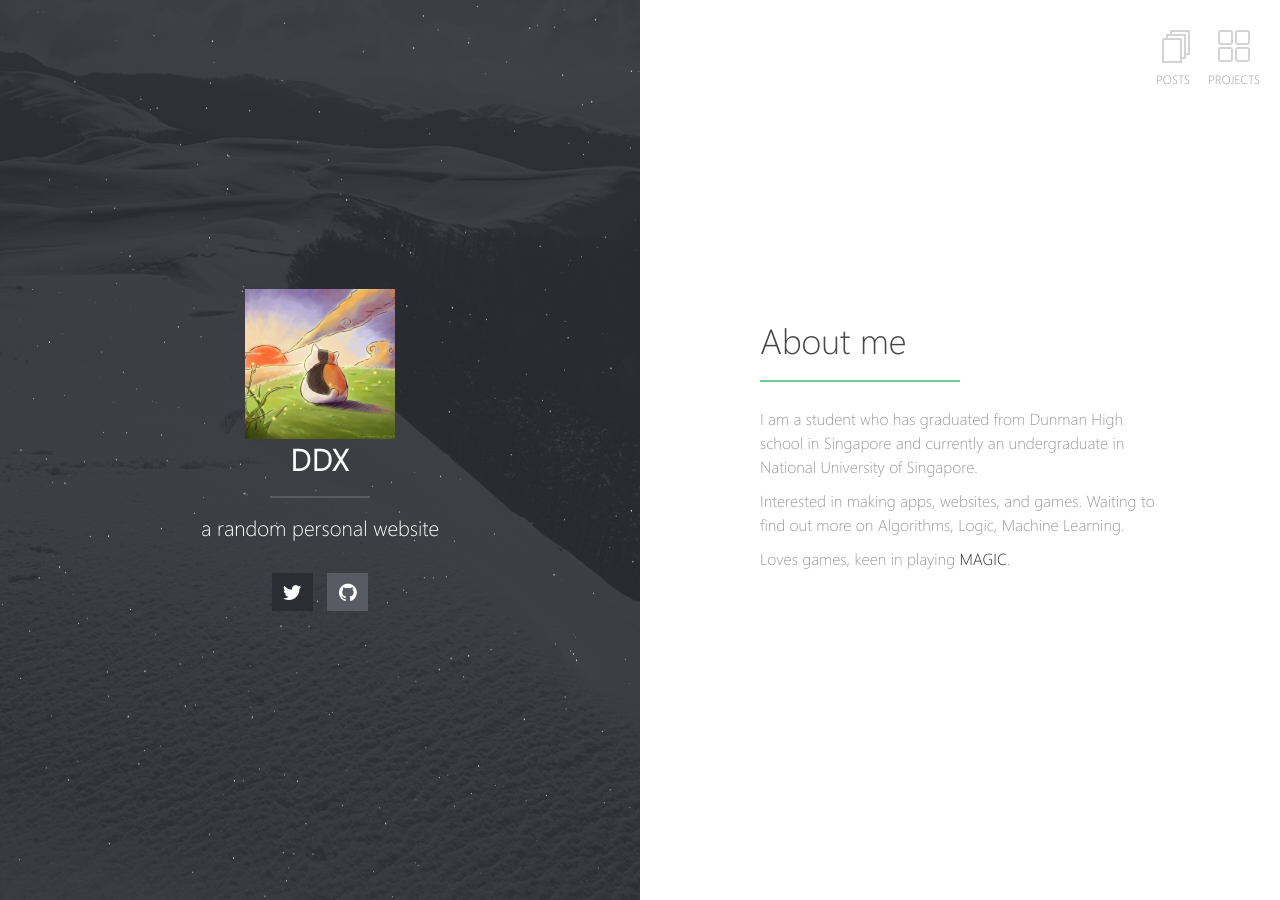
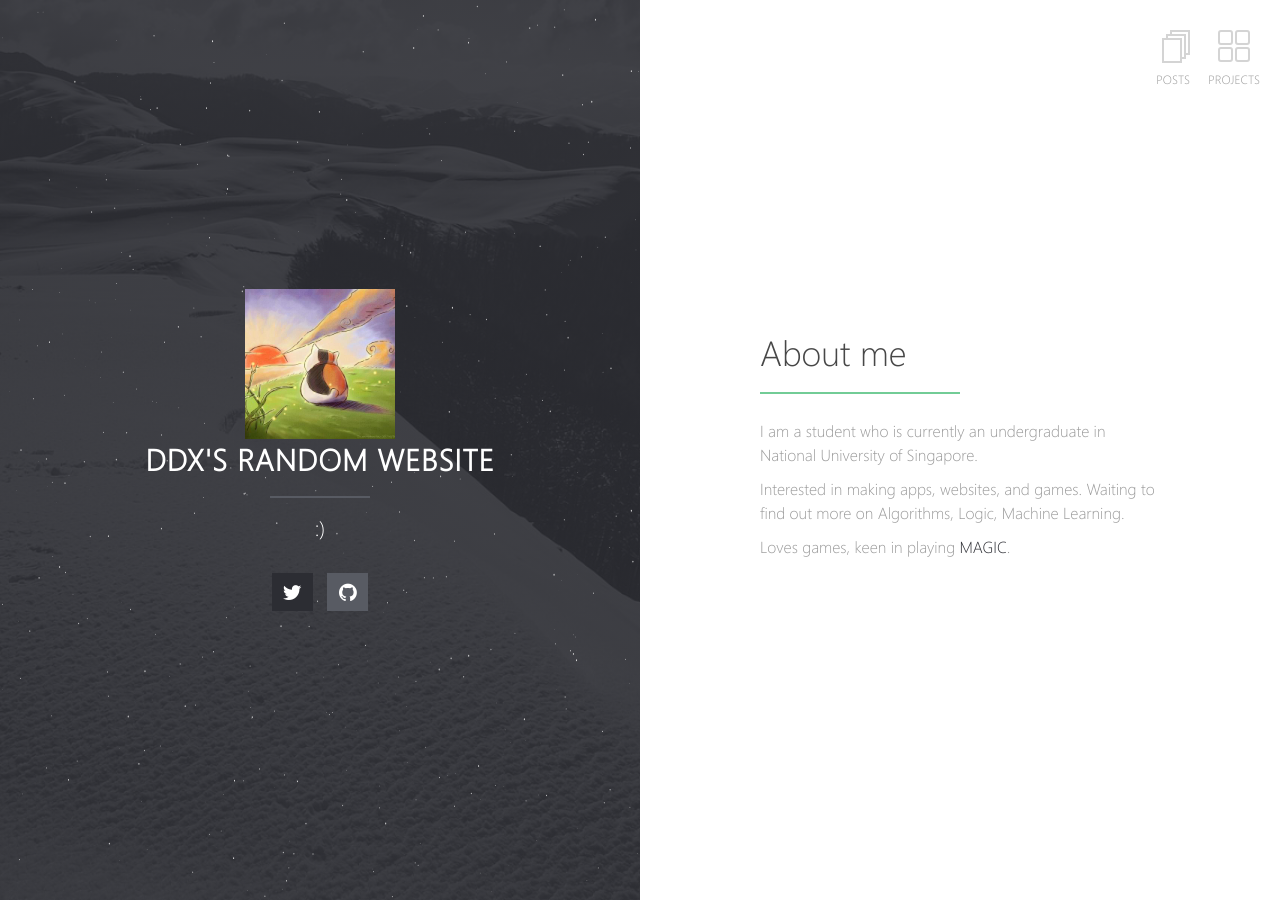
Before and after one commit to ddx-510/ddx-510.github.io, a Jekyll site: the page built from index.md, in a window 1280 px wide. Built offline with Jekyll 4.4.1, drawn with Linux system fonts in a browser that asks for light colours; our own code applies the rules of GitHub Pages for plain Markdown files.

Commit message:
Changing intro

```diff
--- a/_config.yml
+++ b/_config.yml
@@ -1,6 +1,6 @@
 # Site
-title: ddx
-description: a random personal website
+title: ddx's random website
+description: :)
 url: https://ddx-510.github.io
 logo: ddx.png                                       # Site logo
 locale: en_US
--- a/index.md
+++ b/index.md
@@ -3,7 +3,7 @@ layout: home
 ---
 # About me
 
-I am a student who has graduated from Dunman High school in Singapore and currently an undergraduate in National University of Singapore.
+I am a student who is currently an undergraduate in National University of Singapore.
 
 Interested in making apps, websites, and games. <self-learned enthusiast in coding>
 Waiting to find out more on Algorithms, Logic, Machine Learning.
```
